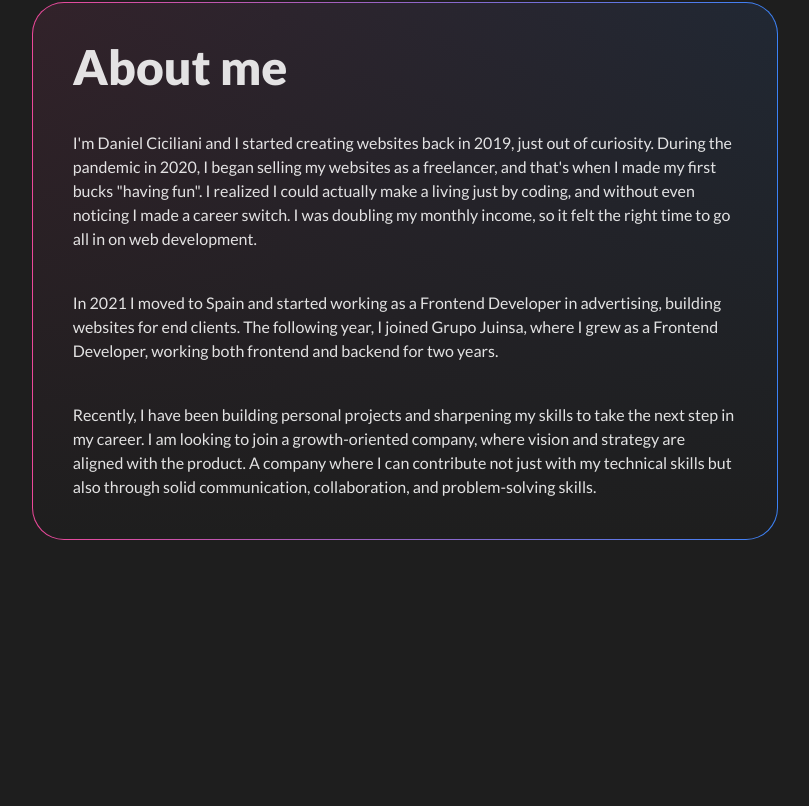
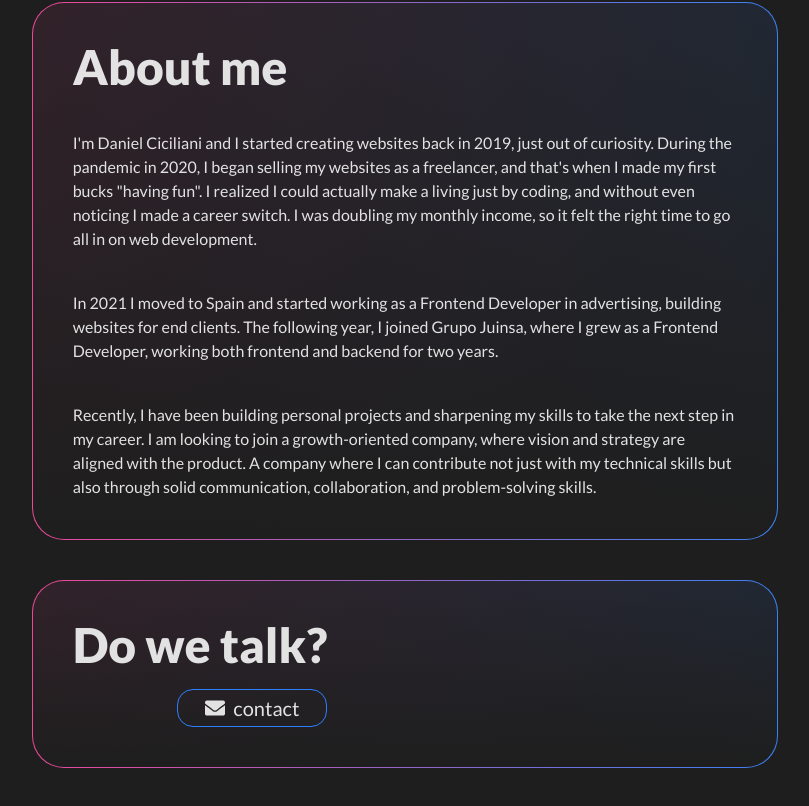
Before and after one commit to danielciciliani/portfolio, a React (Vite) app: page / in a window 1280 px wide. Shown: the part 3264-4070 px from the top of the page, without its empty margins (235-1044 px from the left). Before the commit the page ends 3844 px from the top, so only its background shows below. Built offline with nearby package versions, Linux system fonts and the light colour scheme.

Commit message:
chore: add Contact component and refactor LinksData

```diff
--- a/src/App.jsx
+++ b/src/App.jsx
@@ -10,8 +10,15 @@ import "./index.css";
 import Scroll from "./utils/Animations/Scroll";
 import FadeIn from "./utils/Animations/FadeIn";
 import FadeInFromBottom from "./utils/Animations/FadeInFromBottom";
+import Contact from "./components/Contact/Contact";
+import { ContactLink, Links } from "./utils/LinksData";
+
 
 function App() {
+
+  const links = Links;
+  const contactLink = ContactLink;
+
   return (
     <>
       <Scroll></Scroll>
@@ -24,7 +31,7 @@ function App() {
               </Card>
             </FadeIn>
             <Panda></Panda>
-            <CtaLink></CtaLink>
+            <CtaLink links={links}></CtaLink>
             <FadeInFromBottom duration={1.5}>
               <Card>
                 <Experience></Experience>
@@ -40,6 +47,13 @@ function App() {
                 <AboutMe></AboutMe>
               </Card>
             </FadeInFromBottom>
+            <FadeIn delay={1}>
+              <Card>
+                <Contact>
+                  <CtaLink links={contactLink}></CtaLink>
+                </Contact>
+              </Card>
+            </FadeIn>
           </div>
         </div>
       </div>
--- /dev/null
+++ b/src/components/Contact/Contact.jsx
@@ -0,0 +1,18 @@
+import { animate } from "motion";
+import { motion } from "motion/react";
+import FadeIn from "../../utils/Animations/FadeIn";
+
+function Contact({children}){
+    return (
+        <>
+            <div className="flex flex-col cursor-pointer">
+                <h2 className="text-5xl font-extrabold">Do we talk?</h2>
+                <FadeIn delay={1.5} className="pt-5 flex self-end" >
+                    {children}
+                </FadeIn>
+            </div>
+        </>
+    );
+}
+
+export default Contact;
--- a/src/components/CtaLink/CtaLink.jsx
+++ b/src/components/CtaLink/CtaLink.jsx
@@ -1,12 +1,8 @@
 import { FaGithub, FaLinkedin, FaCloudDownloadAlt } from "react-icons/fa";
 import FadeIn from "../../utils/Animations/FadeIn";
+import {motion} from "motion/react";
 
-function CtaLink() {
-  const links = [
-    { id: 1, link: "linkedin.com", text: "linkedin", icon: FaLinkedin },
-    { id: 2, link: "github.com", text: "github", icon: FaGithub },
-    { id: 3, link: "github.com", text: "CV", icon: FaCloudDownloadAlt },
-  ];
+function CtaLink({ links }) {
 
   return (
     <>
@@ -15,13 +11,22 @@ function CtaLink() {
           {links.map((e) => {
             const Icon = e.icon;
             return (
-              <div
+              <motion.div
+              whileHover={{
+                scale: 1.05,
+                boxShadow: "0px 4px 12px rgba(0, 0, 0, 0.15)",
+              }}
+              whileTap={{ scale: 0.95 }}
+              transition={{
+                type: "spring",
+                stiffness: 300,
+                damping: 15,
+              }}
                 key={e.id}
                 className="
                     text-sm md:text-xl border-1  border-blue-500 rounded-2xl
                     px-5 py-1 text-color-base min-w-[30%] md:min-w-[150px]
-                    hover:border-pink-500 hover:text-white hover:scale-110
-                    transition-all duration-200"
+                    hover:border-pink-500 hover:text-white cursor-pointer"
               >
                 <a
                   href={e.link}
@@ -31,7 +36,7 @@ function CtaLink() {
                   <Icon size={20}></Icon>
                   {e.text}
                 </a>
-              </div>
+              </motion.div>
             );
           })}
         </div>
--- /dev/null
+++ b/src/utils/LinksData.jsx
@@ -0,0 +1,11 @@
+import { FaGithub, FaLinkedin, FaCloudDownloadAlt, FaEnvelope } from "react-icons/fa";
+
+export const Links = [
+    { id: 1, link: "linkedin.com", text: "linkedin", icon: FaLinkedin },
+    { id: 2, link: "github.com", text: "github", icon: FaGithub },
+    { id: 3, link: "github.com", text: "CV", icon: FaCloudDownloadAlt },
+];
+
+export const ContactLink = [
+    { id: 1, link: "mail.com", text: "contact", icon:  FaEnvelope},
+];
```
